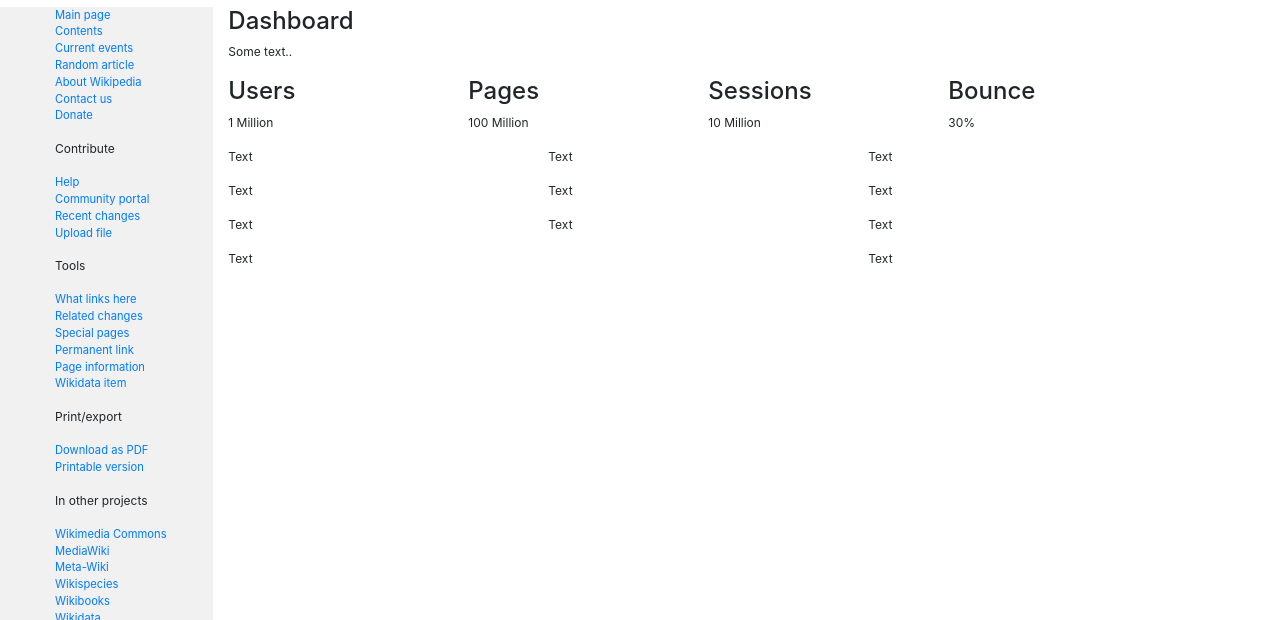
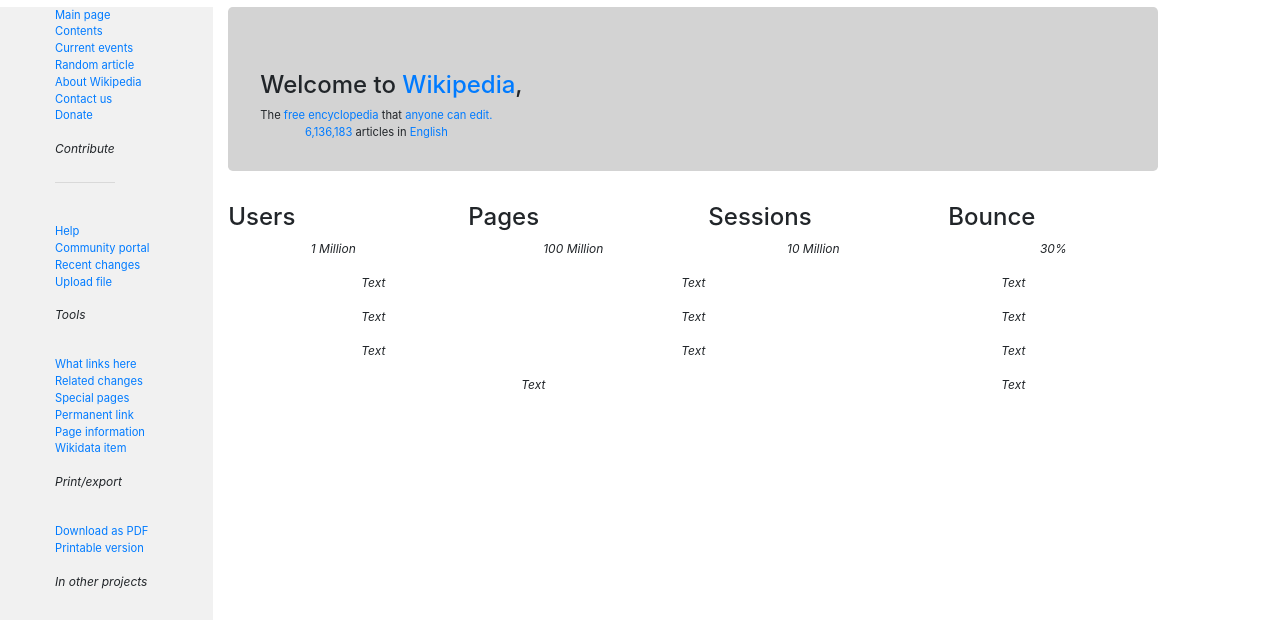
Before and after one commit to SolarDor/wikipedia-homepage, a plain HTML site: page index.html in a window 1280 px wide. Shown: the part 155-775 px from the top of the page. Drawn offline with Linux system fonts and the light colour scheme.

Commit message:
added Welcome bar, background color, lines under menu headers
Garrett Brown <garrettpaulbrown@gmail.com>
Michael Watts <wattsjmichael@gmail.com>

```diff
--- a/css/styles.css
+++ b/css/styles.css
@@ -6,5 +6,28 @@
 
 }
 p {
+  text-align: center;
   font-size: 75%;
+  font-style: italic;
 }
+
+ul {
+  float: left;
+  text-align: left;
+}
+
+ul-1 {
+  float: left;
+  text-align: center;
+}
+
+.jumbotron {
+  background-color: lightgrey;
+
+}
+hr {
+  margin-top: 1rem;
+  margin-bottom: 1rem;
+  border: 0;
+  border-top: 1px solid rgba(0, 0, 0, 0.1);
+}
--- a/index.html
+++ b/index.html
@@ -60,6 +60,7 @@
       </ul>
       <ul>
         <p>Contribute</p>
+          <hr class="my-4">
       </ul>
       <ul style="list-style-type:none;">
         <li><a href="#section3">Help</a></li>
@@ -124,9 +125,14 @@
     </div>
     <br>
       <div class="col-sm-9">
+        <div class="jumbotron">
           <div class="well">
-        <h4>Dashboard</h4>
-        <p>Some text..</p>
+            <h4>Welcome to <a href="#">Wikipedia</a>,</h4>
+            <ul-1 style="list-style-type:none;">
+              <li>The <a href="#">free encyclopedia</a> that <a href="#"> anyone can edit.</a></li>
+              <li><a href="#">6,136,183</a> articles in <a href="#">English</a></li>
+            </ul-1>
+          </div>
         </div>
         <div class="row">
           <div class="col-sm-3">
@@ -192,6 +198,7 @@
       </div>
     </div>
   </div>
+</div>
 
 </body>
 </html>
```
Lines whose indentation alone changed are shown as unchanged.
